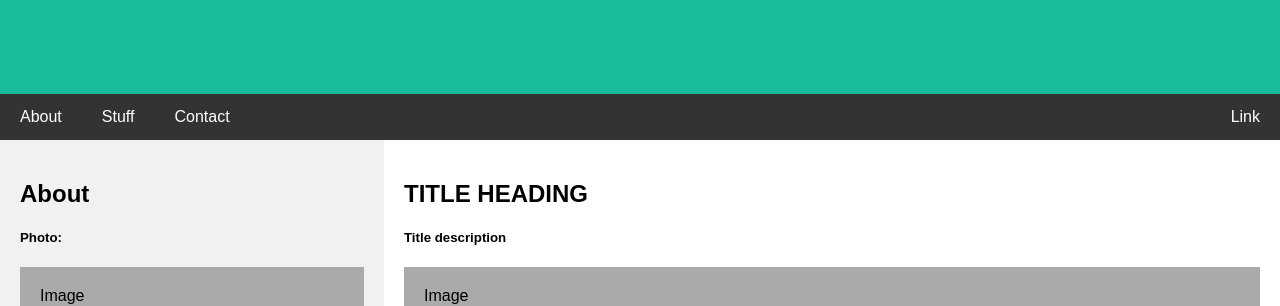
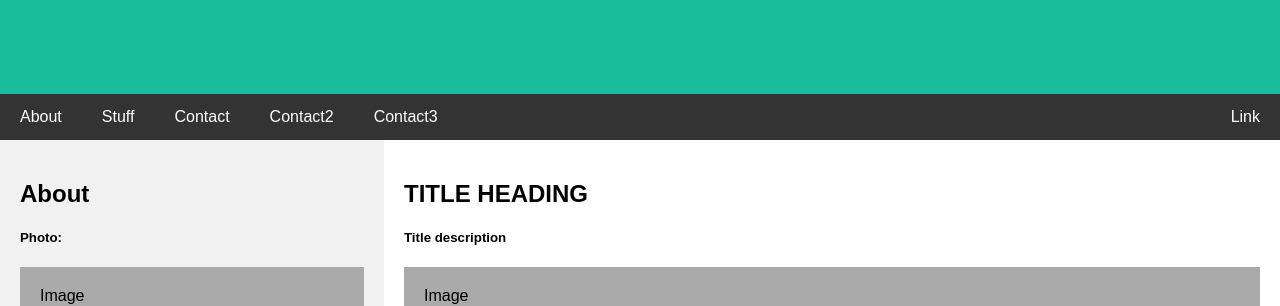
Before and after one commit to geospatialsense/geosense_v1, a Jekyll site: the page built from index.md, in a window 1280 px wide. Shown: the part 199-505 px from the top of the page. Built offline with Jekyll 4.4.1, drawn with Linux system fonts in a browser that asks for light colours; our own code applies the rules of GitHub Pages for plain Markdown files.

Commit message:
Update default.html

```diff
--- a/_layouts/default.html
+++ b/_layouts/default.html
@@ -116,6 +116,9 @@ body {
   <a href="./htmlfiles/egimage2pg.html">About</a>
   <a href="./htmlfiles/egimagepg.html">Stuff</a>
   <a href="./htmlfiles/contact.html"">Contact</a>
+  <a href="./htmlfiles/egimage3pg.html"">Contact2</a>
+  <a href="./htmlfiles/eg4pg.html"">Contact3</a>
+
   <a href="#" class="right">Link</a>
 </div>
 
```
